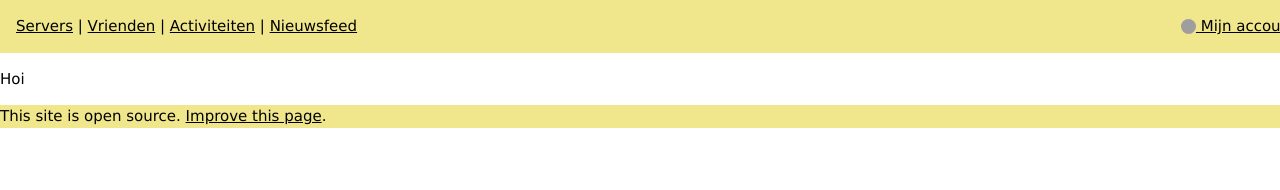
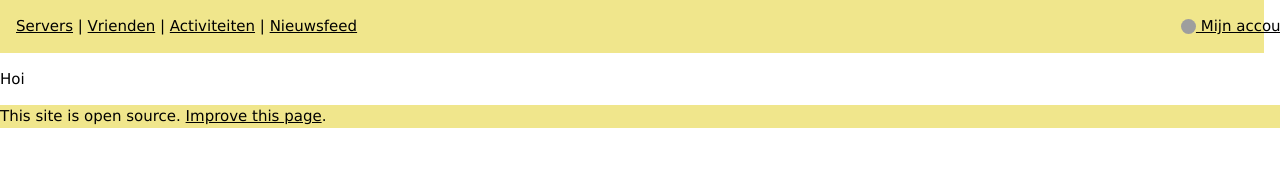
Before and after one commit to BasToTheMax/ChatApp, a Jekyll site: the page built from docs/index.md, in a window 1280 px wide. Shown: the top 190 px of the page. Built offline with Jekyll 4.4.1, drawn with Linux system fonts in a browser that asks for light colours; our own code applies the rules of GitHub Pages for plain Markdown files; grey boxes are pictures that could not be loaded.

Commit message:
Update default.html

```diff
--- a/docs/_layouts/default.html
+++ b/docs/_layouts/default.html
@@ -21,7 +21,7 @@
     <link rel="stylesheet" href="https://www.w3schools.com/w3css/4/w3.css">
   </head>
   <body>
-    <div class="w3-container w3-khaki">
+    <div class="w3-container w3-khaki w3-margin-right">
 
       <p>
         <a href="{{ site.base}}/servers">Servers</a>
```
